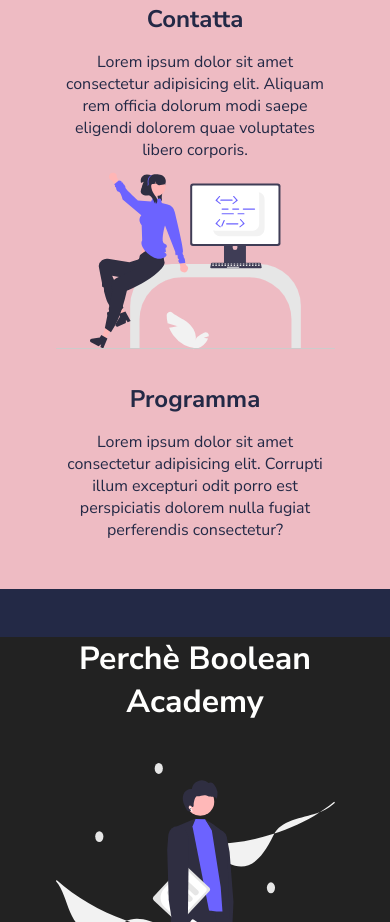
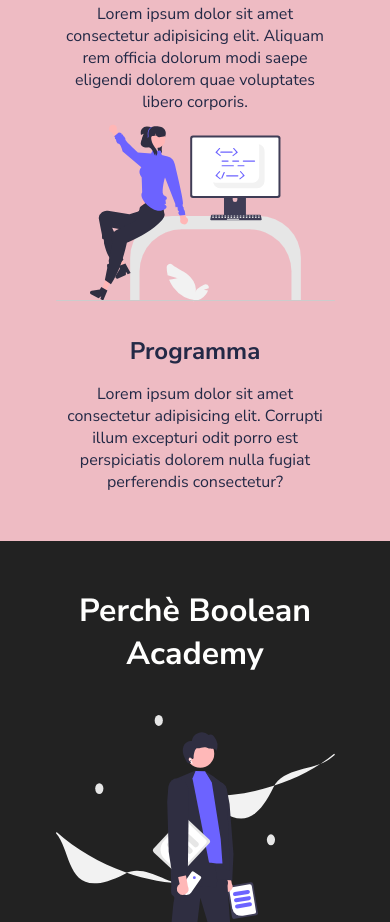
Before and after one commit to AriannaRuggirello/html-css-resp-wannabe, a plain HTML site: page index.html in a window 390 px wide. Shown: the part 1727-2649 px from the top of the page. Drawn offline with Linux system fonts and the light colour scheme.

Commit message:
background color changed

```diff
--- a/css/style.css
+++ b/css/style.css
@@ -147,9 +147,9 @@ img {
         width: 100%;
     }
 
-    /* .steps {
+    .steps {
         margin: 0;
-    } */
+    }
 
     .steps .col {
         width: 100%;
@@ -157,6 +157,12 @@ img {
 
     .why-us {
         background-color: #222222;
+        margin-bottom: 0;
+        padding-bottom: 3rem;
+    }
+
+    .why-us .text-center{
+        padding-top: 3rem;
     }
 
     .why-us .col-left {
@@ -166,7 +172,4 @@ img {
     .why-us .col-right {
         width: 100%;
     }
-
-
-
 }
```
